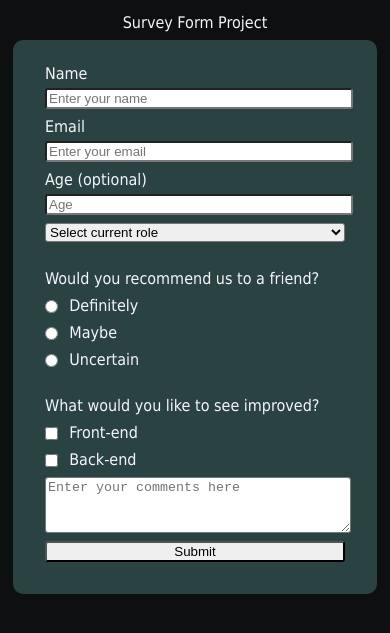
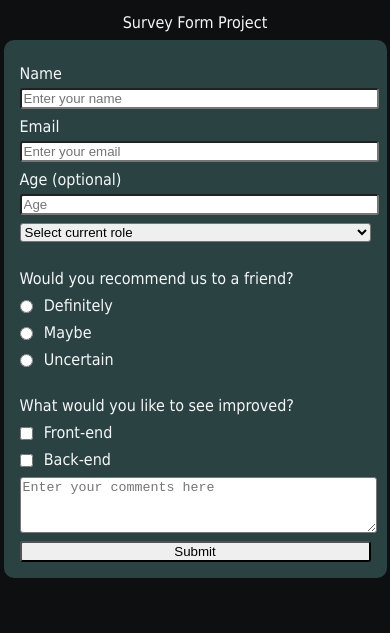
Before and after one commit to mkab2000/survey-form, a plain HTML site: page index.html in a window 390 px wide. Shown: the part 89-722 px from the top of the page. Drawn offline with Linux system fonts and the light colour scheme.

Commit message:
Update styles.css

```diff
--- a/styles.css
+++ b/styles.css
@@ -52,3 +52,12 @@ html {
     vertical-align: middle;
     display: inline;
   }
+
+@media only screen and (max-width: 600px) {
+  #survey-form {
+    width: 90%;
+    min-width: none;
+    max-width: none;
+    padding: 16px;
+  }
+}
```
